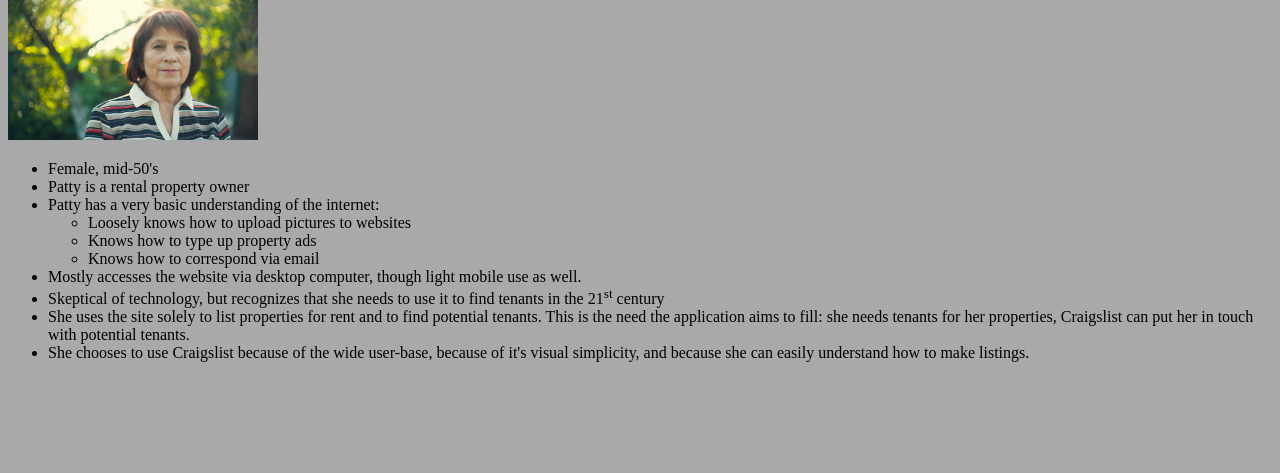
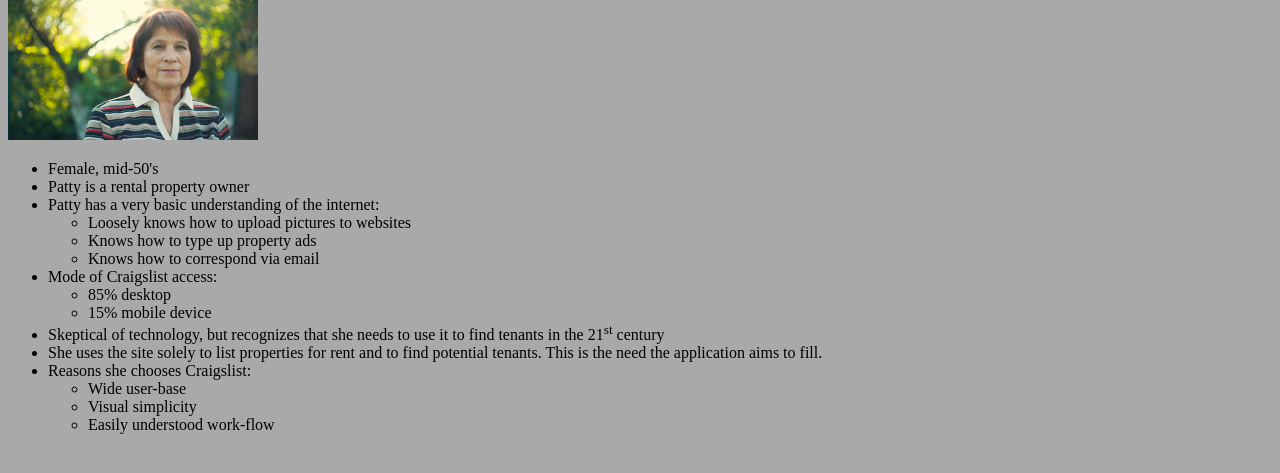
Before and after one commit to will-t-harris/data-design, a PHP site: page /patty.php in a window 1280 px wide. Shown: the part 81-554 px from the top of the page. Run offline with PHP 8.4, Linux system fonts and the light colour scheme.

Commit message:
update and refine persona for patty

```diff
--- a/epic/patty.php
+++ b/epic/patty.php
@@ -20,10 +20,21 @@
 					<li>Knows how to correspond via email</li>
 				</ul>
 			</li>
-			<li>Mostly accesses the website via desktop computer, though light mobile use as well.</li>
+			<li>Mode of Craigslist access:
+				<ul>
+					<li>85% desktop</li>
+					<li>15% mobile device</li>
+				</ul>
+			</li>
 			<li>Skeptical of technology, but recognizes that she needs to use it to find tenants in the 21<sup>st</sup> century</li>
-			<li>She uses the site solely to list properties for rent and to find potential tenants.  This is the need the application aims to fill: she needs tenants for her properties, Craigslist can put her in touch with potential tenants.</li>
-			<li>She chooses to use Craigslist because of the wide user-base, because of it's visual simplicity, and because she can easily understand how to make listings.</li>
+			<li>She uses the site solely to list properties for rent and to find potential tenants.  This is the need the application aims to fill.</li>
+			<li>Reasons she chooses Craigslist:
+				<ul>
+					<li>Wide user-base</li>
+					<li>Visual simplicity</li>
+					<li>Easily understood work-flow</li>
+				</ul>
+			</li>
 		</ul>
 	</body>
 </html>
```
